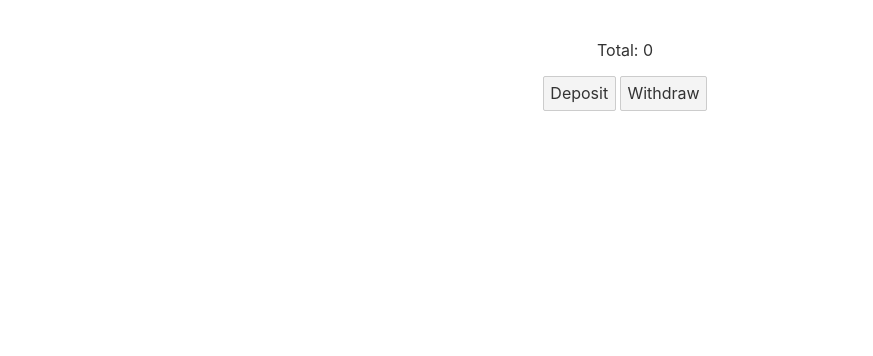
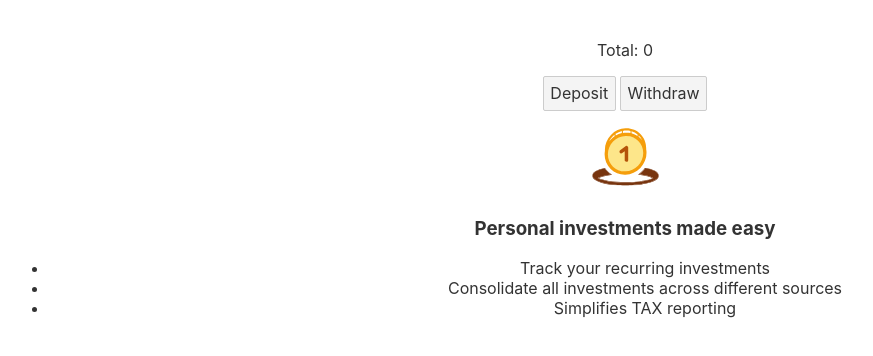
Before and after one commit to kupukctep/PIT, a Svelte app in the folder PIT/: page / in a window 1280 px wide. Shown: the top 356 px of the page, without its empty margins (15-888 px from the left). Built offline with nearby package versions, Linux system fonts and the light colour scheme.

Commit message:
Adds intro block content without styling

```diff
--- a/PIT/src/App.svelte
+++ b/PIT/src/App.svelte
@@ -1,10 +1,11 @@
 <script lang="ts">
 	import Balance from "./component/Balance.svelte";
-
+	import Intro from "./component/Intro.svelte";
 </script>
 
-<main>
+<main class="bg-amber-200">
 	<Balance/>
+	<Intro />
 </main>
 
 <style>
--- /dev/null
+++ b/PIT/src/component/Intro.svelte
@@ -0,0 +1,11 @@
+<div class="flex">
+    <img src="pit-logo.svg" height="75" width="75" alt="PIT logo" />
+    <div>
+      <h3>Personal investments made easy</h3>
+        <ul>
+            <li>Track your recurring investments </li>
+            <li>Consolidate all investments across different sources</li>
+            <li>Simplifies TAX reporting</li>
+        </ul>
+    </div>
+</div>
```
